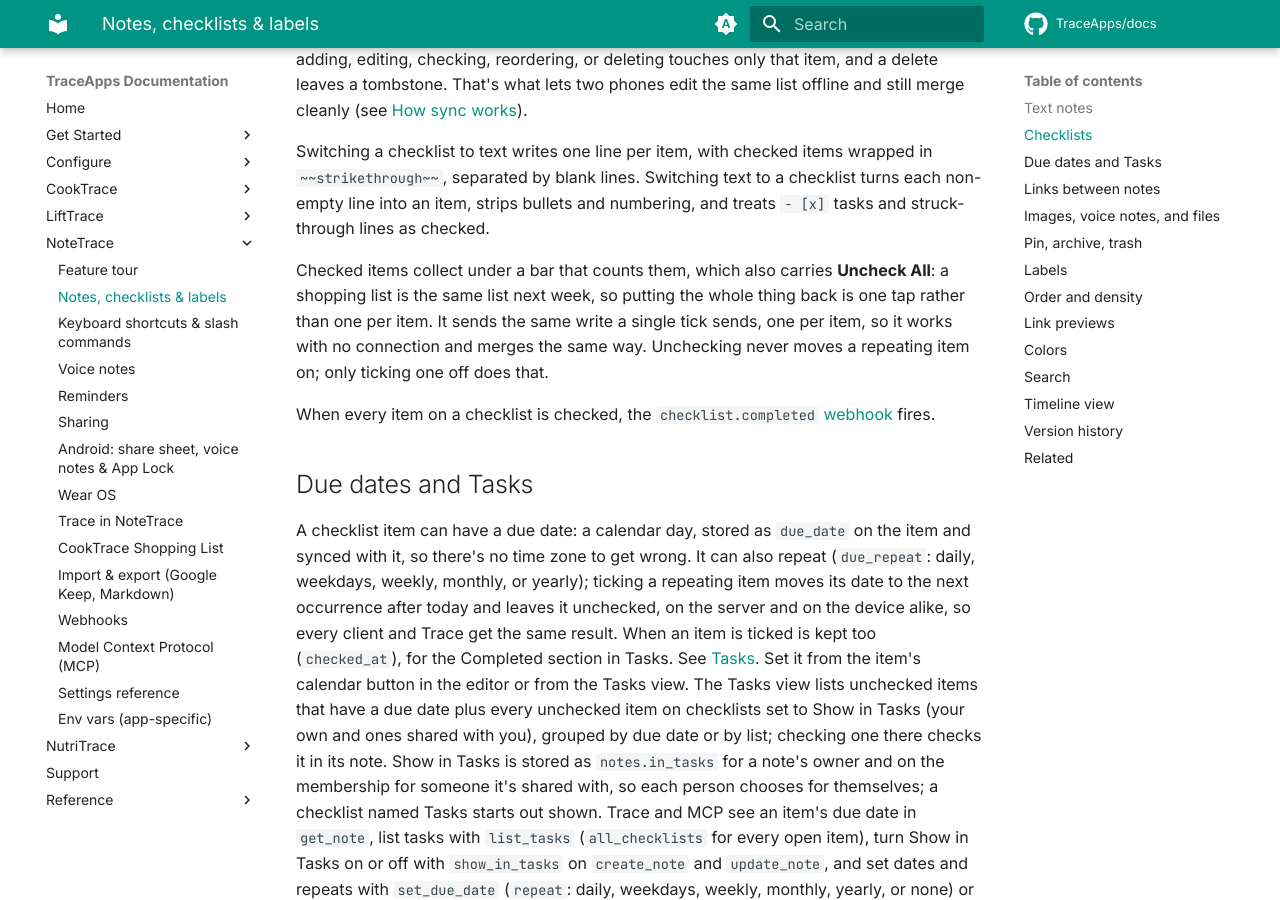
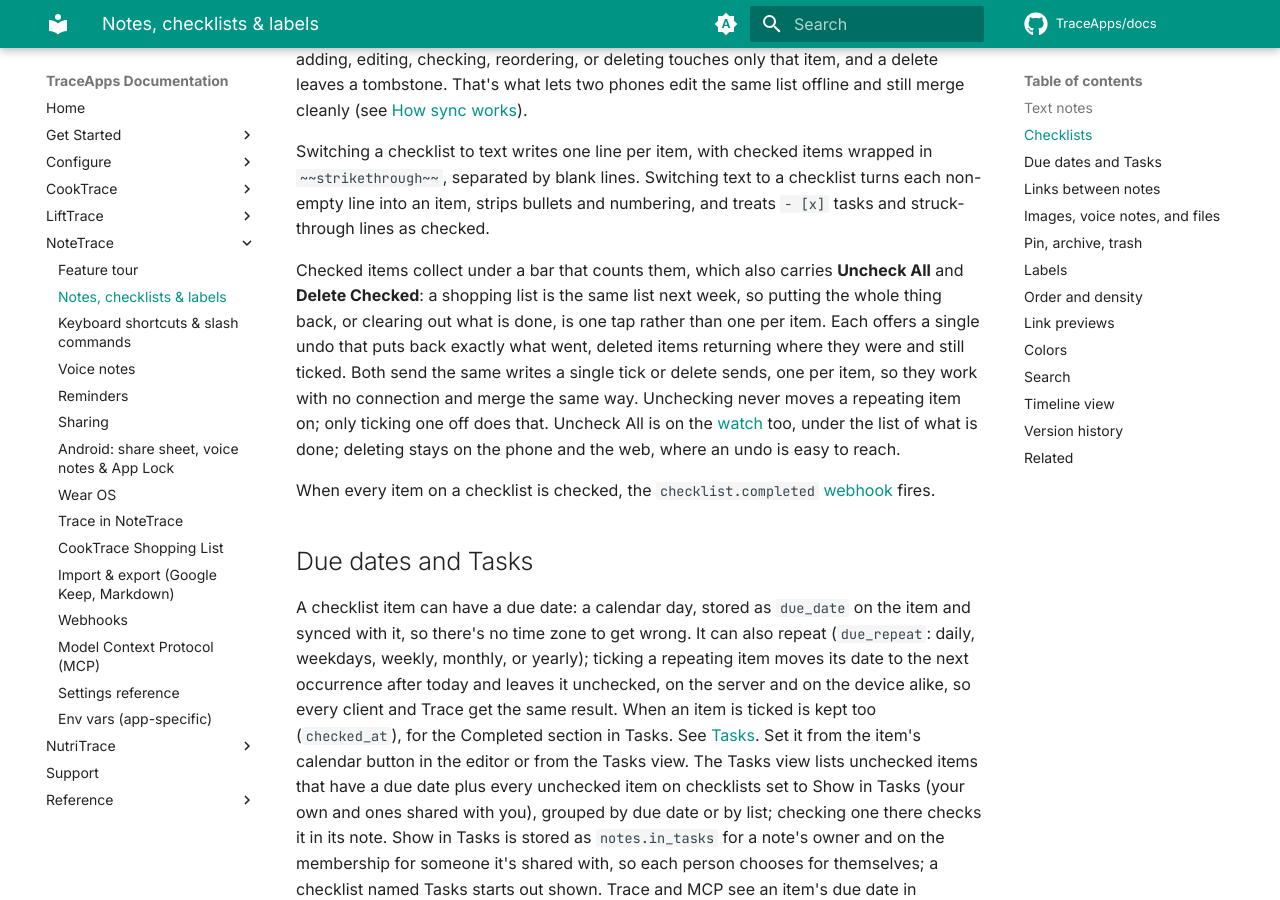
Before and after one commit to TraceApps/docs, an MkDocs documentation site: the page built from docs/notetrace/notes.md, in a window 1280 px wide and 900 px high, scrolled down 587 px. Built offline with MkDocs 1.6.1 and Material for MkDocs 9.7.7, drawn with Linux system fonts in a browser that asks for light colours; comment, search, counter and statistics services are not loaded.

Commit message:
Delete Checked, and undo for both

```diff
--- a/docs/notetrace/notes.md
+++ b/docs/notetrace/notes.md
@@ -14,7 +14,7 @@ Each checklist item is its own row with a stable id (a UUID generated on the dev
 
 Switching a checklist to text writes one line per item, with checked items wrapped in `~~strikethrough~~`, separated by blank lines. Switching text to a checklist turns each non-empty line into an item, strips bullets and numbering, and treats `- [x]` tasks and struck-through lines as checked.
 
-Checked items collect under a bar that counts them, which also carries **Uncheck All**: a shopping list is the same list next week, so putting the whole thing back is one tap rather than one per item. It sends the same write a single tick sends, one per item, so it works with no connection and merges the same way. Unchecking never moves a repeating item on; only ticking one off does that.
+Checked items collect under a bar that counts them, which also carries **Uncheck All** and **Delete Checked**: a shopping list is the same list next week, so putting the whole thing back, or clearing out what is done, is one tap rather than one per item. Each offers a single undo that puts back exactly what went, deleted items returning where they were and still ticked. Both send the same writes a single tick or delete sends, one per item, so they work with no connection and merge the same way. Unchecking never moves a repeating item on; only ticking one off does that. Uncheck All is on the [watch](wear.md) too, under the list of what is done; deleting stays on the phone and the web, where an undo is easy to reach.
 
 When every item on a checklist is checked, the `checklist.completed` [webhook](webhooks.md) fires.
 
```
